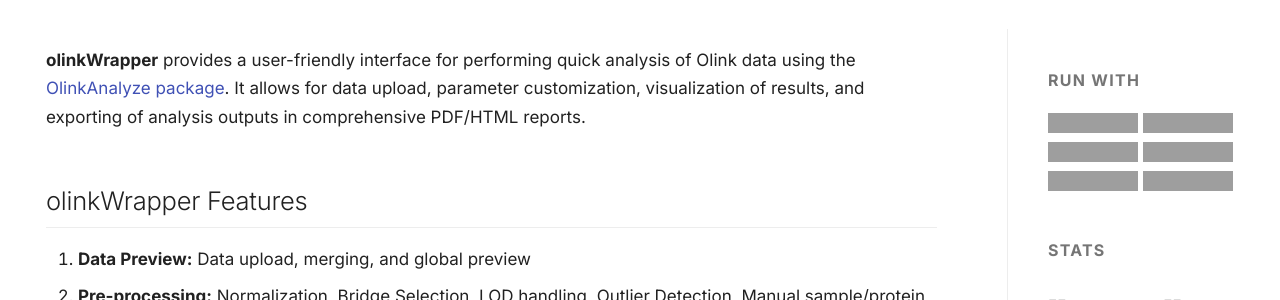
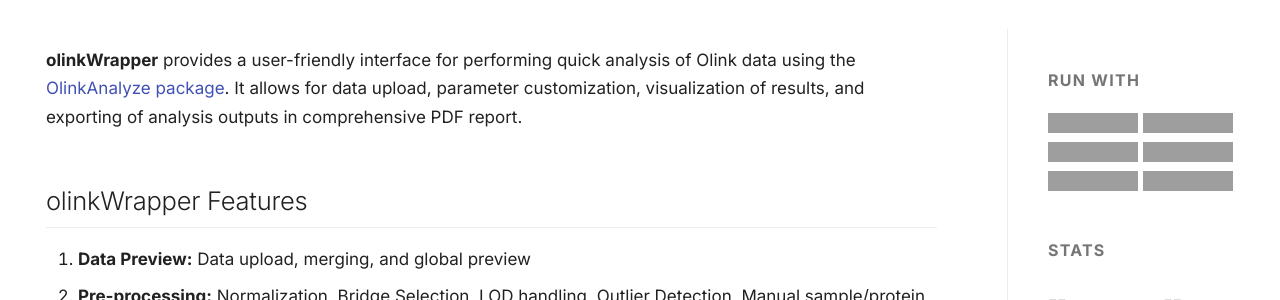
Before and after one commit to JD2112/olinkWrapper, an MkDocs documentation site: the page built from docs/index.md, in a window 1280 px wide and 900 px high, cut to the strip 273-573 px from the top of the window. Built offline with MkDocs 1.6.1 and Material for MkDocs 9.7.7, drawn with Linux system fonts in a browser that asks for light colours; comment, search, counter and statistics services are not loaded; the version menu is left out; grey boxes are pictures that could not be loaded.

```diff
--- a/docs/index.md
+++ b/docs/index.md
@@ -16,7 +16,7 @@ hide:
 
 <div class="main-content" markdown="1">
 
-**olinkWrapper** provides a user-friendly interface for performing quick analysis of Olink data using the [OlinkAnalyze package](https://github.com/Olink-Proteomics/OlinkRPackage). It allows for data upload, parameter customization, visualization of results, and exporting of analysis outputs in comprehensive PDF/HTML reports.
+**olinkWrapper** provides a user-friendly interface for performing quick analysis of Olink data using the [OlinkAnalyze package](https://github.com/Olink-Proteomics/OlinkRPackage). It allows for data upload, parameter customization, visualization of results, and exporting of analysis outputs in comprehensive PDF report.
 
 ## olinkWrapper Features
 
```
Also changed, not shown: README.md (+6 -3 lines), 4 other files.
